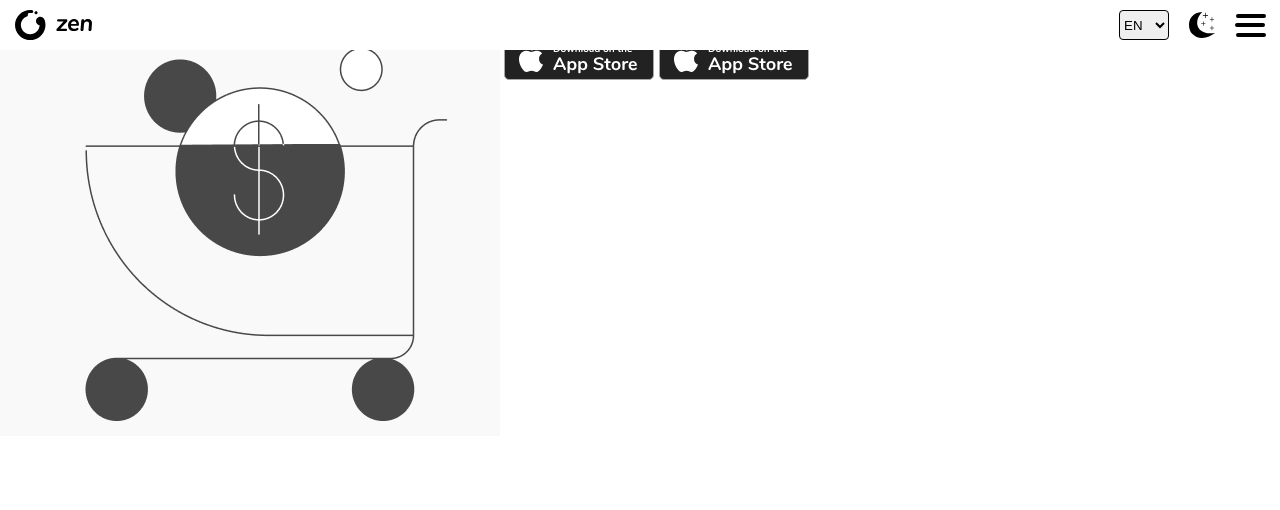
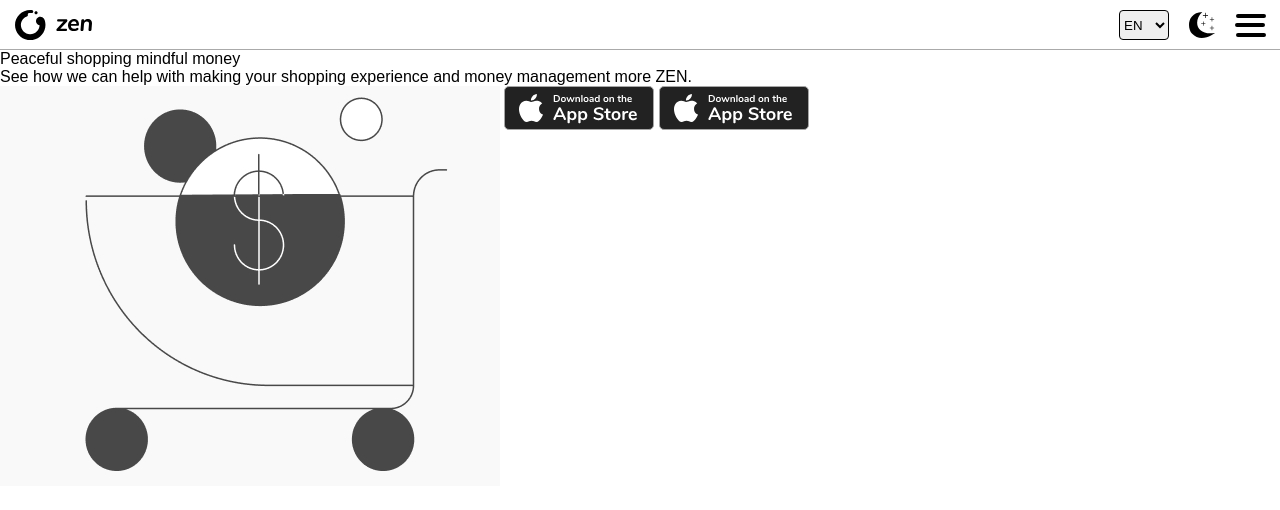
Before and after one commit to alex6061/-ZEN-Banking-Progect, a website with bundled scripts: page index.html in a window 1280 px wide. Built offline with nearby package versions, Linux system fonts and the light colour scheme.

Commit message:
Global refactoring

```diff
--- a/assets/scss/main.scss
+++ b/assets/scss/main.scss
@@ -22,3 +22,6 @@ body {
 @import '../../js/components/Lang/Lang.module.scss';
 // =========== burger ==========
 @import '../../js/components/features/Burger/Burger.module.scss';
+
+// =========== SectipoPrimary ==========
+@import '../../js/components/widgets/SectionPrimary/SectipoPrimary.module.scss'
--- /dev/null
+++ b/js/components/widgets/SectionPrimary/SectipoPrimary.module.scss
@@ -0,0 +1,3 @@
+.download {
+  margin-top: 50px;
+}
```
Also changed, not shown: css/SectipoPrimary.module.css (added), css/main.css, 2 other files.
